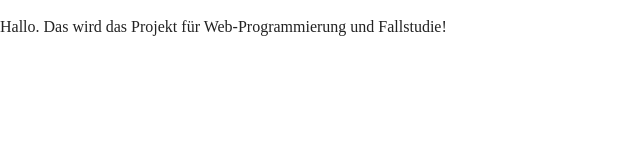
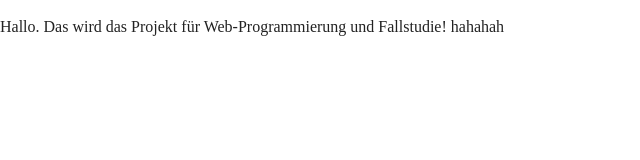
Before and after one commit to alexsgi/WebProgrammierung, a website: page pages/index.html in a window 1280 px wide. Shown: the full height of the page, 0-640 px from the left. Drawn offline with Linux system fonts and the light colour scheme.

Commit message:
index.html angepasst

```diff
--- a/pages/index.html
+++ b/pages/index.html
@@ -25,7 +25,7 @@
 <body>
 
   <!-- Add your site or application content here -->
-  <p>Hallo. Das wird das Projekt für Web-Programmierung und Fallstudie!</p>
+  <p>Hallo. Das wird das Projekt für Web-Programmierung und Fallstudie! hahahah</p>
   <script src="../js/vendor/modernizr-3.11.2.min.js"></script>
   <script src="../js/plugins.js"></script>
   <script src="../js/main.js"></script>
```
